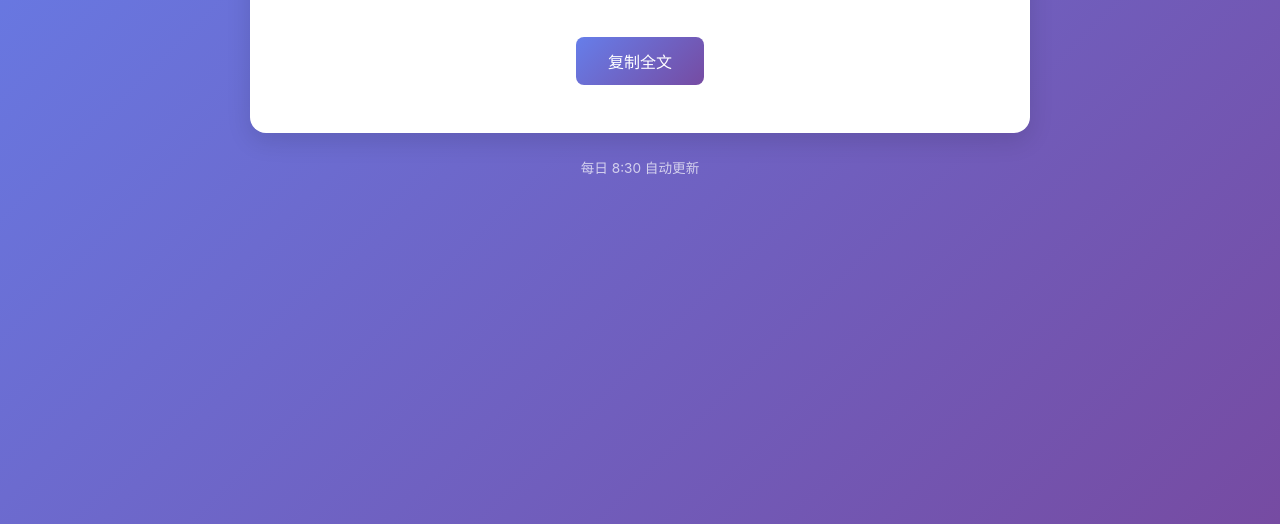
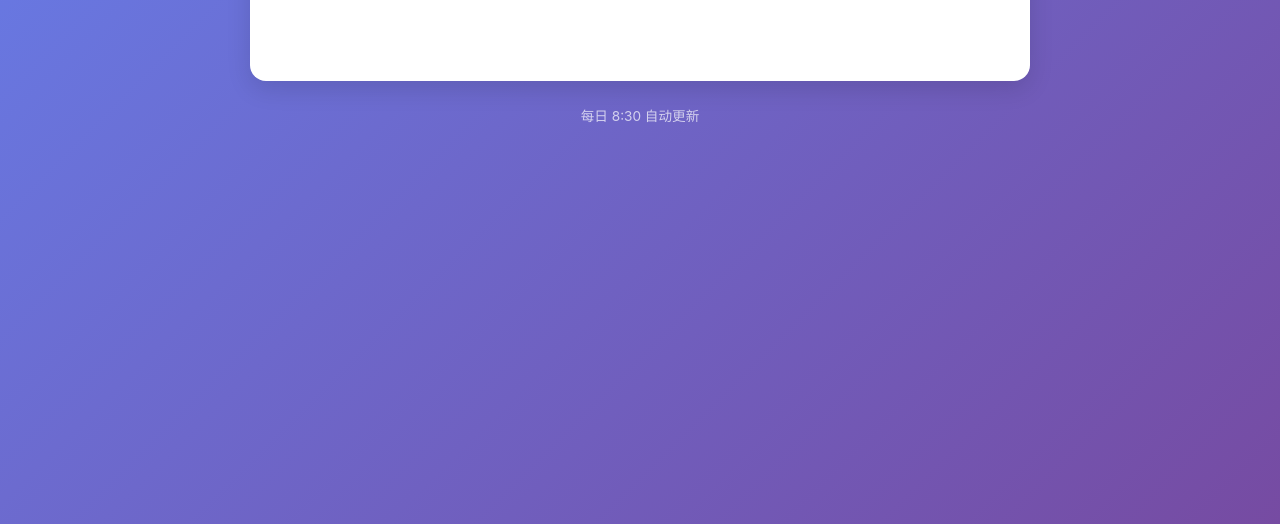
Before and after one commit to CocoDuan2/ai-news-daily, a plain HTML site: page article.html in a window 1280 px wide. Shown: the part 276-800 px from the top of the page. Drawn offline with Linux system fonts and the light colour scheme.

Commit message:
📰 2026-03-06 AI news update

```diff
--- a/article.html
+++ b/article.html
@@ -68,20 +68,7 @@
             font-size: 1.05em;
         }
 
-        .copy-btn {
-            display: block;
-            margin: 40px auto 0;
-            padding: 12px 32px;
-            background: linear-gradient(135deg, #667eea, #764ba2);
-            color: white;
-            border: none;
-            border-radius: 8px;
-            font-size: 1em;
-            cursor: pointer;
-            transition: opacity 0.2s;
-        }
-        .copy-btn:hover { opacity: 0.9; }
-        .copy-btn.copied { background: #52c41a; }
+
 
         footer {
             text-align: center;
@@ -102,7 +89,6 @@
             <div class="article-date" id="article-date">加载中...</div>
             <div class="article-title" id="article-title">加载中...</div>
             <div class="article-body" id="article-body"></div>
-            <button class="copy-btn" id="copy-btn" onclick="copyArticle()">复制全文</button>
         </div>
 
         <footer>每日 8:30 自动更新</footer>
@@ -178,20 +164,6 @@
             }
         }
 
-        async function copyArticle() {
-            const title = document.getElementById('article-title').textContent;
-            const body = document.getElementById('article-body').innerText;
-            const full = `${title}\n\n${body}`;
-            await navigator.clipboard.writeText(full);
-            const btn = document.getElementById('copy-btn');
-            btn.textContent = '✓ 已复制';
-            btn.classList.add('copied');
-            setTimeout(() => {
-                btn.textContent = '复制全文';
-                btn.classList.remove('copied');
-            }, 2000);
-        }
-
         loadArticle();
     </script>
 </body>
--- a/articles/index.json
+++ b/articles/index.json
@@ -2,5 +2,9 @@
   {
     "date": "2026-03-05",
     "title": "那个爱上AI的男人死了"
+  },
+  {
+    "date": "2026-03-06",
+    "title": "被列为"供应链风险"是什么感觉"
   }
 ]
--- a/data/2026-03-06.json
+++ b/data/2026-03-06.json
@@ -1,5 +1,6 @@
 {
   "date": "2026-03-06",
+  "summary": "Anthropic 被五角大楼列为供应链风险引发行业震动，OpenAI 发布 GPT-5.4 首个原生计算机操作模型，AI 创业融资 2 月创纪录达 1710 亿美元，Cursor 面临自主编程 Agent 冲击。",
   "news": [
     {
       "title": "OpenAI 发布 GPT-5.4：首个原生计算机操作模型，迈向自主 Agent",
```
Also changed, not shown: 1 other file.
